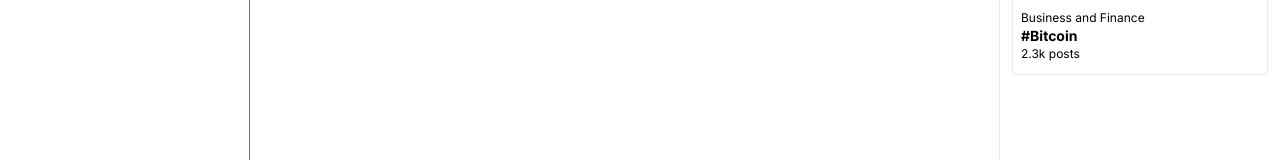
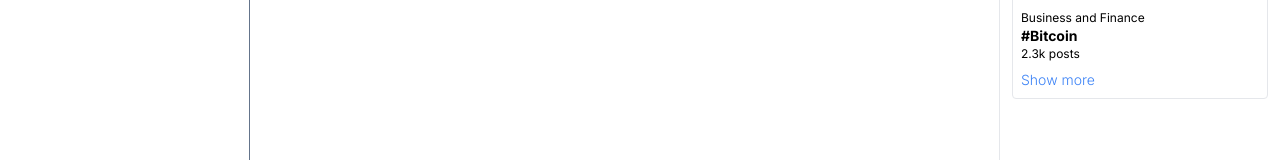
Before and after one commit to ashsajal1/xclone, a Next.js app: page / in a window 1280 px wide. Shown: the part 349-509 px from the top of the page. Built offline with nearby package versions, Linux system fonts and the light colour scheme.

Commit message:
add "Show more" option in left side bar

```diff
--- a/src/components/right-sidebar.tsx
+++ b/src/components/right-sidebar.tsx
@@ -38,6 +38,8 @@ export default function RightSidebar() {
                     <TrendingTopic />
                     <TrendingTopic />
                     <TrendingTopic />
+
+                    <div className='font-light text-blue-500'>Show more</div>
                 </div>
             </div>
         </div>
```
